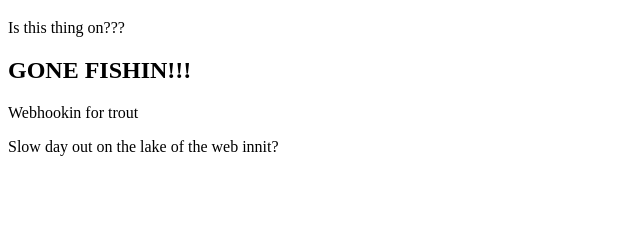
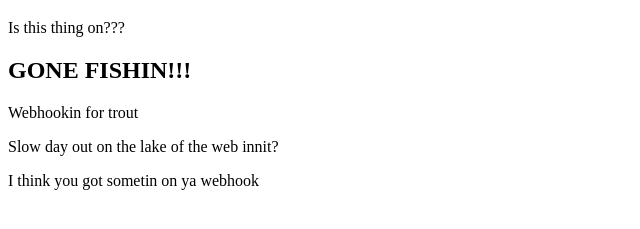
Before and after one commit to WSU-kduncan/cicd-3120-nhoskins328, a plain HTML site: page website/index.html in a window 1280 px wide. Shown: the part 61-290 px from the top of the page, without its empty margins (0-640 px from the left). Drawn offline with Linux system fonts and the light colour scheme.

Commit message:
last html mod, hopefully....

```diff
--- a/website/index.html
+++ b/website/index.html
@@ -9,5 +9,6 @@
 	<h2> GONE FISHIN!!!</h2>
 	<p>Webhookin for trout</p>
 	<p>Slow day out on the lake of the web innit?</p>
+	<p>I think you got sometin on ya webhook</p>
     </body>
 </html>
```
